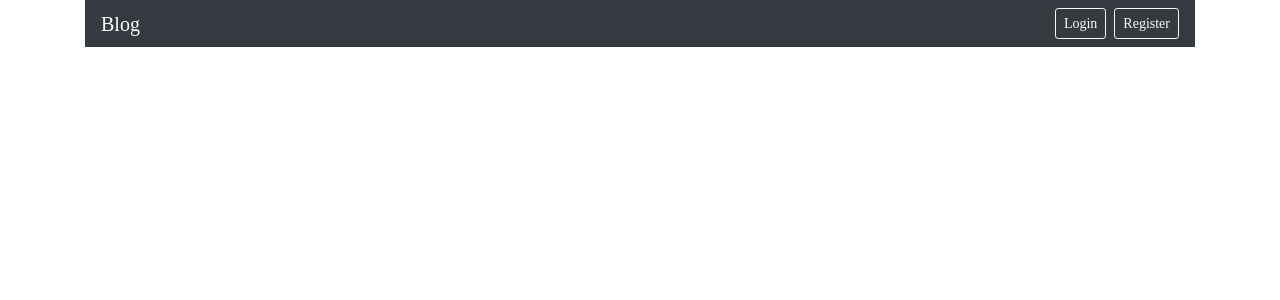
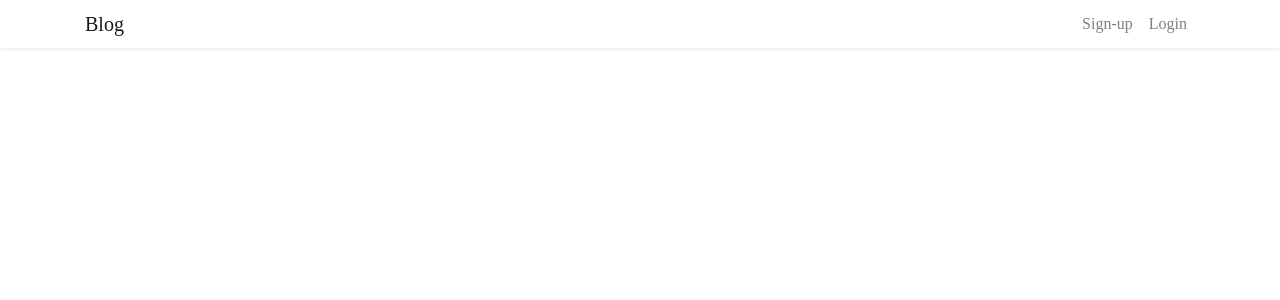
Before and after one commit to Code-Institute-Submissions/blog-1, a Flask app: page / in a window 1280 px wide. Shown: the top 300 px of the page. Run offline with Flask 2, Linux system fonts and the light colour scheme; some libraries are stand-ins or nearby versions.

Commit message:
Updated header design.

```diff
--- a/blog/templates/layout.html
+++ b/blog/templates/layout.html
@@ -1,12 +1,14 @@
 <!doctype html>
 <html lang="en">
+
 <head>
   <!-- Required meta tags -->
   <meta charset="utf-8">
   <meta name="viewport" content="width=device-width, initial-scale=1, shrink-to-fit=no">
 
   <!-- Bootstrap CSS -->
-    <link rel="stylesheet" href="https://stackpath.bootstrapcdn.com/bootstrap/4.5.0/css/bootstrap.min.css" integrity="sha384-9aIt2nRpC12Uk9gS9baDl411NQApFmC26EwAOH8WgZl5MYYxFfc+NcPb1dKGj7Sk" crossorigin="anonymous">
+  <link rel="stylesheet" href="https://stackpath.bootstrapcdn.com/bootstrap/4.5.0/css/bootstrap.min.css"
+    integrity="sha384-9aIt2nRpC12Uk9gS9baDl411NQApFmC26EwAOH8WgZl5MYYxFfc+NcPb1dKGj7Sk" crossorigin="anonymous">
 
   <!-- Google Material Icons -->
   <link href="https://fonts.googleapis.com/icon?family=Material+Icons" rel="stylesheet">
@@ -17,29 +19,33 @@
 
   <title>Blog</title>
 </head>
+
 <body>
-      <header class="container-sm">
-        <nav class="navbar navbar-expand navbar-dark bg-dark">
-          <a class="navbar-brand" href="{{ url_for('main.home') }}">Blog</a>
-          <button class="navbar-toggler" type="button" data-toggle="collapse" data-target="#navbarTogglerDemo01" aria-controls="navbarTogglerDemo01" aria-expanded="false" aria-label="Toggle navigation">
-            <span class="navbar-toggler-icon"></span>
-          </button>
-          <div class="collapse navbar-collapse" id="navbarTogglerDemo01">
+  <nav class="navbar navbar-expand-sm navbar-light shadow-sm bg-white">
+    <div class="container">
+      <a href="#" class="navbar-brand mx-auto">Blog</a>
+      <div class="collapse navbar-collapse">
         <ul class="navbar-nav ml-auto">
-              <li class="nav-item"><a class="btn btn-sm btn-outline-light mr-2" href="#">Login</a></li>
-              <li class="nav-item"><a class="btn btn-sm btn-outline-light" href="#">Register</a></li>
+          <li class="nav-item"><a class="nav-link" href="">Sign-up</a></li>
+          <li class="nav-item"><a class="nav-link" href="">Login</a></li>
         </ul>
       </div>
+    </div>
   </nav>
-      </header>
-
   {% block content %}
   {% endblock content %}
 
   <!-- Optional JavaScript -->
   <!-- jQuery first, then Popper.js, then Bootstrap JS -->
-    <script src="https://code.jquery.com/jquery-3.5.1.slim.min.js" integrity="sha384-DfXdz2htPH0lsSSs5nCTpuj/zy4C+OGpamoFVy38MVBnE+IbbVYUew+OrCXaRkfj" crossorigin="anonymous"></script>
-    <script src="https://cdn.jsdelivr.net/npm/popper.js@1.16.0/dist/umd/popper.min.js" integrity="sha384-Q6E9RHvbIyZFJoft+2mJbHaEWldlvI9IOYy5n3zV9zzTtmI3UksdQRVvoxMfooAo" crossorigin="anonymous"></script>
-    <script src="https://stackpath.bootstrapcdn.com/bootstrap/4.5.0/js/bootstrap.min.js" integrity="sha384-OgVRvuATP1z7JjHLkuOU7Xw704+h835Lr+6QL9UvYjZE3Ipu6Tp75j7Bh/kR0JKI" crossorigin="anonymous"></script>
+  <script src="https://code.jquery.com/jquery-3.5.1.slim.min.js"
+    integrity="sha384-DfXdz2htPH0lsSSs5nCTpuj/zy4C+OGpamoFVy38MVBnE+IbbVYUew+OrCXaRkfj"
+    crossorigin="anonymous"></script>
+  <script src="https://cdn.jsdelivr.net/npm/popper.js@1.16.0/dist/umd/popper.min.js"
+    integrity="sha384-Q6E9RHvbIyZFJoft+2mJbHaEWldlvI9IOYy5n3zV9zzTtmI3UksdQRVvoxMfooAo"
+    crossorigin="anonymous"></script>
+  <script src="https://stackpath.bootstrapcdn.com/bootstrap/4.5.0/js/bootstrap.min.js"
+    integrity="sha384-OgVRvuATP1z7JjHLkuOU7Xw704+h835Lr+6QL9UvYjZE3Ipu6Tp75j7Bh/kR0JKI"
+    crossorigin="anonymous"></script>
 </body>
+
 </html>
```
Lines whose indentation alone changed are shown as unchanged.
